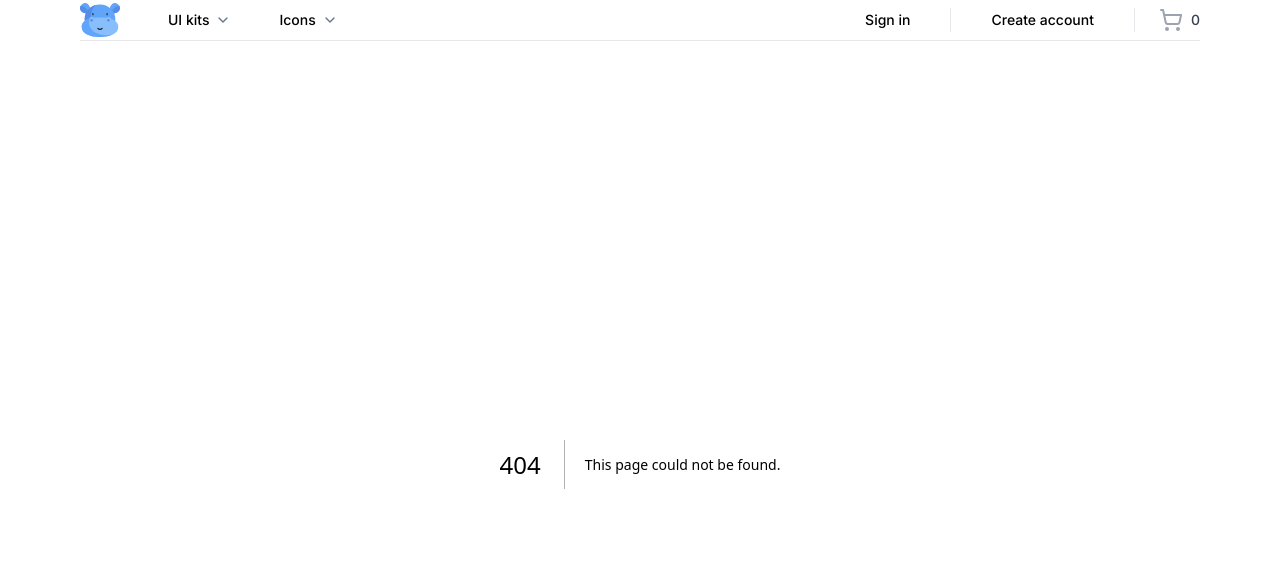
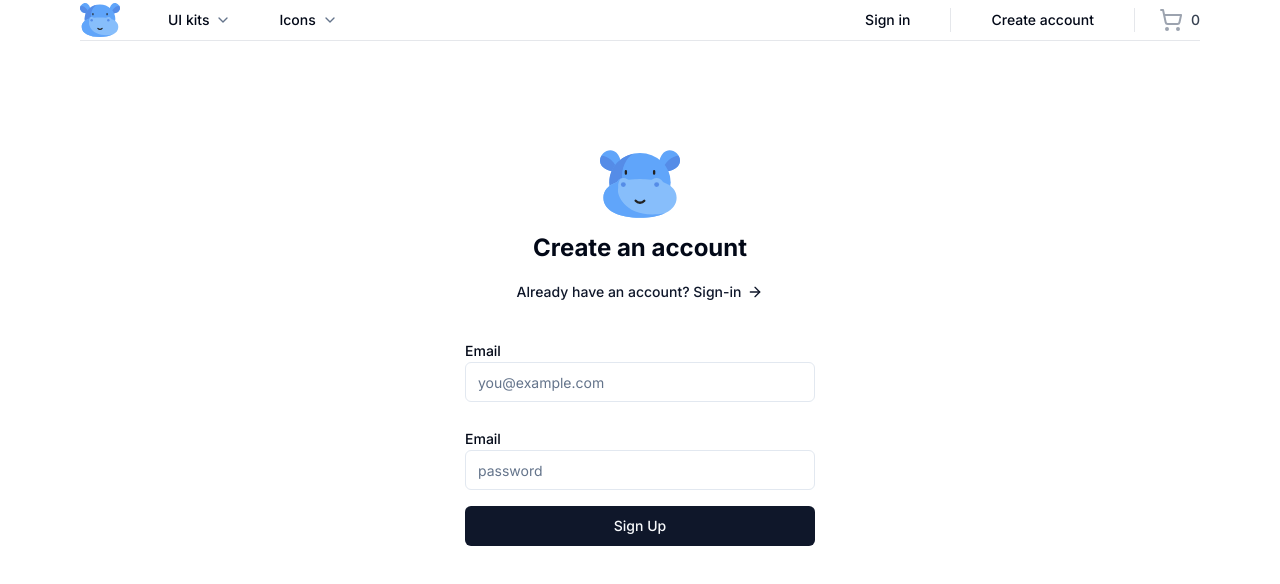
Before and after one commit to ozasatyam/nextjs14Hippo, a Next.js app: page /sign-up in a window 1280 px wide. Before the commit this address had no page. Shown: the top 584 px of the page. Built offline with nearby package versions, Linux system fonts and the light colour scheme.

Commit message:
sign up page

```diff
--- /dev/null
+++ b/src/app/(auth)/sign-up/page.tsx
@@ -0,0 +1,64 @@
+"use client";
+import { Icons } from "@/components/Icons";
+import { Button, buttonVariants } from "@/components/ui/button";
+import { Input } from "@/components/ui/input";
+import { Label } from "@/components/ui/label";
+import { cn } from "@/lib/utils";
+import { ArrowRight } from "lucide-react";
+import Link from "next/link";
+import React from "react";
+import { useForm } from 'react-hook-form';
+
+function page() {
+  const {
+    register,
+    formState: { errors },
+    handleSubmit,
+    watch,
+  } = useForm();
+  return (
+    <>
+      <div className="container relative flex pt-20 flex-col items-center justify-center lg:px-0">
+        <div className="mx-auto flex w-full flex-col justify-center space-y-6 sm:w-[350px]">
+          <div className="flex flex-col items-center space-y-2 text-center">
+            <Icons.logo className="h-20 w-20" />
+            <h1 className="text-2xl font-bold">Create an account</h1>
+            <Link
+              className={buttonVariants({
+                variant: "link",
+                className: "gap-1.5",
+              })}
+              href={"/sign-in"}
+            >
+              Already have an account? Sign-in
+              <ArrowRight className="h-4 w-4"></ArrowRight>
+            </Link>
+          </div>
+          <div className="grid gap-6">
+            <form>
+              <div className="grid gap-2">
+                <div className="grid gap-1 py-2">
+                  <Label htmlFor="email">Email</Label>
+                  <Input
+                    className={cn({ "focus-visible:ring-red-500": true })}
+                    placeholder="you@example.com"
+                  ></Input>
+                </div>
+                <div className="grip gap-1 py-2">
+                  <Label htmlFor="password">Email</Label>
+                  <Input
+                    className={cn({ "focus-visible:ring-red-500": true })}
+                    placeholder="password"
+                  ></Input>
+                </div>
+                <Button>Sign Up</Button>
+              </div>
+            </form>
+          </div>
+        </div>
+      </div>
+    </>
+  );
+}
+
+export default page;
--- /dev/null
+++ b/src/components/ui/input.tsx
@@ -0,0 +1,25 @@
+import * as React from "react"
+
+import { cn } from "@/lib/utils"
+
+export interface InputProps
+  extends React.InputHTMLAttributes<HTMLInputElement> {}
+
+const Input = React.forwardRef<HTMLInputElement, InputProps>(
+  ({ className, type, ...props }, ref) => {
+    return (
+      <input
+        type={type}
+        className={cn(
+          "flex h-10 w-full rounded-md border border-input bg-background px-3 py-2 text-sm ring-offset-background file:border-0 file:bg-transparent file:text-sm file:font-medium placeholder:text-muted-foreground focus-visible:outline-none focus-visible:ring-2 focus-visible:ring-ring focus-visible:ring-offset-2 disabled:cursor-not-allowed disabled:opacity-50",
+          className
+        )}
+        ref={ref}
+        {...props}
+      />
+    )
+  }
+)
+Input.displayName = "Input"
+
+export { Input }
--- /dev/null
+++ b/src/components/ui/label.tsx
@@ -0,0 +1,26 @@
+"use client"
+
+import * as React from "react"
+import * as LabelPrimitive from "@radix-ui/react-label"
+import { cva, type VariantProps } from "class-variance-authority"
+
+import { cn } from "@/lib/utils"
+
+const labelVariants = cva(
+  "text-sm font-medium leading-none peer-disabled:cursor-not-allowed peer-disabled:opacity-70"
+)
+
+const Label = React.forwardRef<
+  React.ElementRef<typeof LabelPrimitive.Root>,
+  React.ComponentPropsWithoutRef<typeof LabelPrimitive.Root> &
+    VariantProps<typeof labelVariants>
+>(({ className, ...props }, ref) => (
+  <LabelPrimitive.Root
+    ref={ref}
+    className={cn(labelVariants(), className)}
+    {...props}
+  />
+))
+Label.displayName = LabelPrimitive.Root.displayName
+
+export { Label }
```
Also changed, not shown: package.json (+6 -1 lines), 2 other files (tests, documents, lock files or other folders).
